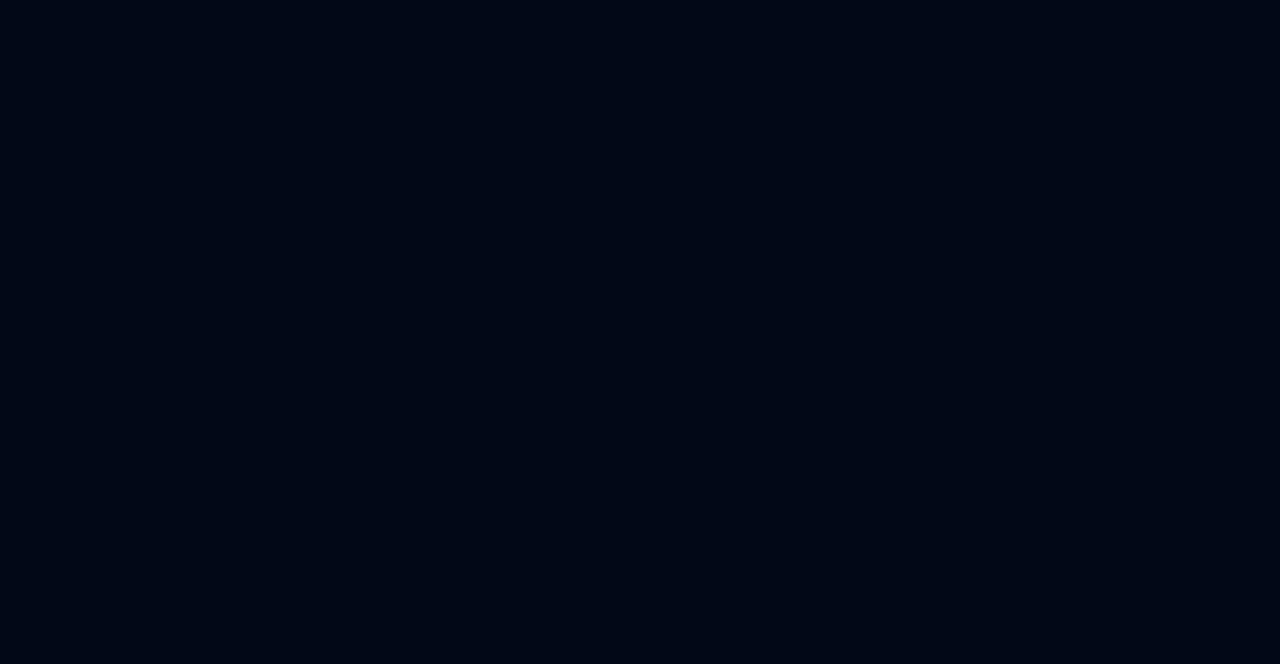
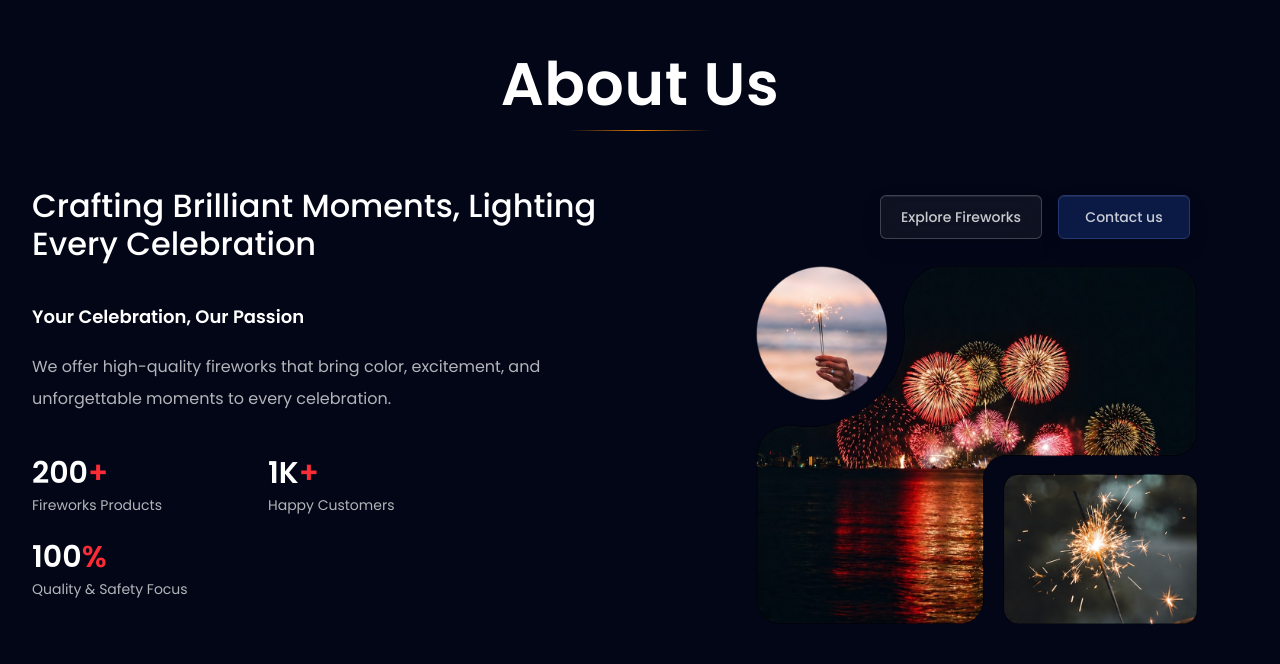
Before and after one commit to Iconixcode/Ruhunu-Fireworks, a Next.js app: page / in a window 1280 px wide. Shown: the part 1002-1666 px from the top of the page. Before the commit the page ends 800 px from the top, so only its background shows below. Built offline with nearby package versions, Linux system fonts and the light colour scheme.

Commit message:
feat(about): redesign section with responsive layout and GSAP counters

```diff
--- a/package.json
+++ b/package.json
@@ -9,6 +9,7 @@
     "lint": "eslint"
   },
   "dependencies": {
+    "gsap": "^3.15.0",
     "next": "16.2.4",
     "react": "19.2.4",
     "react-dom": "19.2.4"
--- a/src/app/page.tsx
+++ b/src/app/page.tsx
@@ -1,4 +1,6 @@
 import Navbar from "../components/layout/navbar";
+import AboutSection from "../components/sections/about-section";
+import FireworksSection from "../components/sections/fireworks-section";
 import HeroSection from "../components/sections/hero-section";
 
 
@@ -7,6 +9,8 @@ export default function HomePage() {
     <main>
       <Navbar />
       <HeroSection />
+      <FireworksSection />
+      <AboutSection />
     </main>
   );
 }
--- a/src/components/layout/navbar.tsx
+++ b/src/components/layout/navbar.tsx
@@ -10,7 +10,7 @@ export default function Navbar() {
     <header className="absolute inset-x-0 top-0 z-50">
       <Container>
         <nav
-          className="mt-4 flex items-center justify-between rounded-4xl px-6 py-2"
+          className="mt-3 rounded-4xl px-3 py-2 sm:mt-4 sm:px-6"
           style={{
             background:
               "linear-gradient(120deg, rgba(9, 21, 36, 0.78), rgba(13, 28, 45, 0.62))",
@@ -21,13 +21,14 @@ export default function Navbar() {
               "inset 0 1px 0 rgba(255,255,255,0.1), 0 0 0 1px rgba(15,35,58,0.72), 0 10px 28px rgba(0,0,0,0.35)",
           }}
         >
+          <div className="flex items-center justify-between gap-4">
             <Link href="#" className="flex items-center">
               <Image
                 src="/images/logo.png"
                 alt="Ruhunu Fireworks logo"
                 width={168}
                 height={56}
-              className="h-14 w-auto max-w-42 object-contain"
+                className="h-10 w-auto max-w-30 object-contain sm:h-14 sm:max-w-42"
                 priority
               />
             </Link>
@@ -58,6 +59,19 @@ export default function Navbar() {
                 </Link>
               ))}
             </div>
+          </div>
+
+          <div className="mt-2 flex gap-2 overflow-x-auto pb-1 md:hidden">
+            {navigationLinks.map((item) => (
+              <Link
+                key={`mobile-${item.label}`}
+                href={item.href}
+                className="shrink-0 rounded-full border border-white/15 bg-white/5 px-3 py-1 text-xs font-medium text-white/85 transition hover:border-white/30 hover:bg-white/10"
+              >
+                {item.label}
+              </Link>
+            ))}
+          </div>
         </nav>
       </Container>
     </header>
--- a/src/components/sections/about-section.tsx
+++ b/src/components/sections/about-section.tsx
@@ -0,0 +1,168 @@
+"use client";
+
+import Image from "next/image";
+import Link from "next/link";
+import { useEffect, useRef } from "react";
+import gsap from "gsap";
+import { ScrollTrigger } from "gsap/ScrollTrigger";
+
+
+import Container from "../ui/container";
+
+const stats = [
+  {
+    target: 200,
+    suffix: "+",
+    label: "Fireworks Products",
+  },
+  {
+    target: 1000,
+    suffix: "+",
+    label: "Happy Customers",
+    format: (value: number) => {
+      if (value >= 1000) {
+        return `${Math.floor(value / 1000)}K`;
+      }
+
+      return `${value}`;
+    },
+  },
+  {
+    target: 100,
+    suffix: "%",
+    label: "Quality & Safety Focus",
+  },
+];
+
+export default function AboutSection() {
+  const sectionRef = useRef<HTMLElement | null>(null);
+  const numberRefs = useRef<Array<HTMLSpanElement | null>>([]);
+
+  useEffect(() => {
+    if (!sectionRef.current) {
+      return;
+    }
+
+    gsap.registerPlugin(ScrollTrigger);
+
+    const ctx = gsap.context(() => {
+      stats.forEach((stat, index) => {
+        const numberEl = numberRefs.current[index];
+
+        if (!numberEl) {
+          return;
+        }
+
+        const counter = { value: 0 };
+
+        gsap.to(counter, {
+          value: stat.target,
+          duration: 1.8,
+          delay: index * 0.12,
+          ease: "power2.out",
+          scrollTrigger: {
+            trigger: sectionRef.current,
+            start: "top 75%",
+            once: true,
+          },
+          onUpdate: () => {
+            const currentValue = Math.round(counter.value);
+            numberEl.textContent = stat.format
+              ? stat.format(currentValue)
+              : `${currentValue}`;
+          },
+          onComplete: () => {
+            numberEl.textContent = stat.format
+              ? stat.format(stat.target)
+              : `${stat.target}`;
+          },
+        });
+      });
+    }, sectionRef);
+
+    return () => {
+      ctx.revert();
+    };
+  }, []);
+
+  return (
+    <section
+      id="about"
+      ref={sectionRef}
+      className="bg-[#020617] py-20 text-white sm:py-24"
+    >
+      <Container>
+        <div className="mb-14 text-center">
+          <h2 className="text-5xl font-semibold tracking-[0.01em] sm:text-6xl">
+            About Us
+          </h2>
+          <div className="mx-auto mt-4 h-px w-36 bg-gradient-to-r from-transparent via-orange-400/90 to-transparent" />
+        </div>
+
+        <div className="grid items-start gap-12 lg:grid-cols-2 lg:gap-16">
+          <div>
+            <h3 className="max-w-xl text-2xl font-medium leading-tight sm:text-[2rem] sm:leading-[1.18]">
+              Crafting Brilliant Moments, Lighting Every Celebration
+            </h3>
+
+            <div className="mt-10">
+              <h4 className="text-lg font-semibold">
+                Your Celebration, Our Passion
+              </h4>
+
+              <p className="mt-5 max-w-xl text-base leading-8 text-white/70">
+                We offer high-quality fireworks that bring color, excitement,
+                and unforgettable moments to every celebration.
+              </p>
+            </div>
+
+            <div className="mt-10 grid max-w-md grid-cols-2 gap-6">
+              {stats.map((stat, index) => (
+                <div key={stat.label}>
+                  <p className="text-3xl font-semibold">
+                    <span
+                      ref={(el) => {
+                        numberRefs.current[index] = el;
+                      }}
+                    >
+                      {stat.format ? stat.format(0) : "0"}
+                    </span>
+                    <span className="text-red-500">{stat.suffix}</span>
+                  </p>
+                  <p className="mt-1 text-sm text-white/70">{stat.label}</p>
+                </div>
+              ))}
+            </div>
+          </div>
+
+          <div className="mx-auto flex w-full max-w-[460px] flex-col pt-2">
+            <div className="mb-8 flex w-full flex-nowrap justify-end gap-3 sm:gap-4">
+              <Link
+                href="#fireworks"
+                className="inline-flex h-11 min-w-[146px] items-center justify-center rounded-md border border-white/20 bg-white/5 px-5 text-sm font-medium text-white/78 shadow-[inset_0_1px_0_rgba(255,255,255,0.08),0_8px_20px_rgba(0,0,0,0.14)] backdrop-blur-md transition duration-200 hover:border-white/30 hover:bg-white/10 hover:text-white"
+              >
+                Explore Fireworks
+              </Link>
+
+              <Link
+                href="#contact"
+                className="inline-flex h-11 min-w-[132px] items-center justify-center rounded-md border border-[#27376f] bg-[#0b1a44] px-5 text-sm font-medium text-white/78 shadow-[inset_0_1px_0_rgba(255,255,255,0.08),0_8px_20px_rgba(0,0,0,0.14)] transition duration-200 hover:border-[#3a55ad] hover:bg-[#10215a] hover:text-white"
+              >
+                Contact us
+              </Link>
+            </div>
+
+            <div className="relative h-[360px] w-full">
+              <Image
+                src="/images/about-section.png"
+                alt="Ruhunu Fireworks collage"
+                fill
+                className="object-contain scale-120"
+              />
+            </div>
+          </div>
+        </div>
+      </Container>
+    </section>
+  );
+}
--- a/src/components/sections/fireworks-section.tsx
+++ b/src/components/sections/fireworks-section.tsx
@@ -0,0 +1,7 @@
+export default function FireworksSection() {
+  return (
+    <section id="fireworks" className="bg-[#020617] py-20">
+      {/* Fireworks section will be added after final UI confirmation */}
+    </section>
+  );
+}
--- a/src/components/sections/hero-section.tsx
+++ b/src/components/sections/hero-section.tsx
@@ -48,10 +48,10 @@ export default function HeroSection() {
         }}
       />
 
-      <Container className="relative z-10 flex min-h-screen items-center justify-center">
+      <Container className="relative z-10 flex min-h-screen items-center justify-center py-24 sm:py-28">
         <div className="max-w-3xl text-center">
           <p
-            className="mb-3 text-sm font-medium uppercase tracking-[0.3em]"
+            className="mb-3 text-[0.7rem] font-medium uppercase tracking-[0.24em] sm:text-sm sm:tracking-[0.3em]"
             style={{ color: colors.accentSoft }}
             // style={{ color: colors.red }}
           >
@@ -59,7 +59,7 @@ export default function HeroSection() {
           </p>
 
           <h1
-            className="text-4xl font-bold leading-tight sm:text-5xl md:text-6xl"
+            className="text-3xl font-bold leading-tight sm:text-5xl md:text-6xl"
             style={{ color: colors.textPrimary }}
           >
             {siteConfig.name}
@@ -75,7 +75,7 @@ export default function HeroSection() {
           <div className="mt-8">
             <a
               href="#fireworks"
-              className="inline-flex items-center gap-3 rounded-full px-8 py-3 text-[1.75rem] font-bold leading-none tracking-wide transition duration-200"
+              className="inline-flex items-center gap-2 rounded-full px-5 py-2.5 text-base font-bold leading-none tracking-wide transition duration-200 sm:gap-3 sm:px-7 sm:py-3 sm:text-[1.35rem]"
               style={{
                 background:
                   "linear-gradient(120deg, rgba(255, 255, 255, 0.2), rgba(255, 255, 255, 0.08))",
@@ -90,7 +90,7 @@ export default function HeroSection() {
               <svg
                 aria-hidden="true"
                 viewBox="0 0 24 24"
-                className="h-6 w-6"
+                className="h-5 w-5 sm:h-6 sm:w-6"
                 fill="none"
                 stroke="currentColor"
                 strokeWidth="2.5"
--- a/src/components/ui/section-title.tsx
+++ b/src/components/ui/section-title.tsx
@@ -0,0 +1,21 @@
+type SectionTitleProps = {
+	title: string;
+	className?: string;
+};
+
+export default function SectionTitle({
+	title,
+	className = "",
+}: SectionTitleProps) {
+	return (
+		<div className={className}>
+			<p className="text-sm font-medium uppercase tracking-[0.35em] text-red-400/90">
+				Highlight
+			</p>
+			<h2 className="mt-3 text-3xl font-semibold tracking-tight text-white sm:text-4xl">
+				{title}
+			</h2>
+			<div className="mt-4 h-px w-24 bg-gradient-to-r from-red-500 via-orange-400 to-transparent" />
+		</div>
+	);
+}
```
Also changed, not shown: public/images/about-section.png (added), 1 other file (tests, documents, lock files or other folders). Lines whose indentation alone changed are shown as unchanged.
